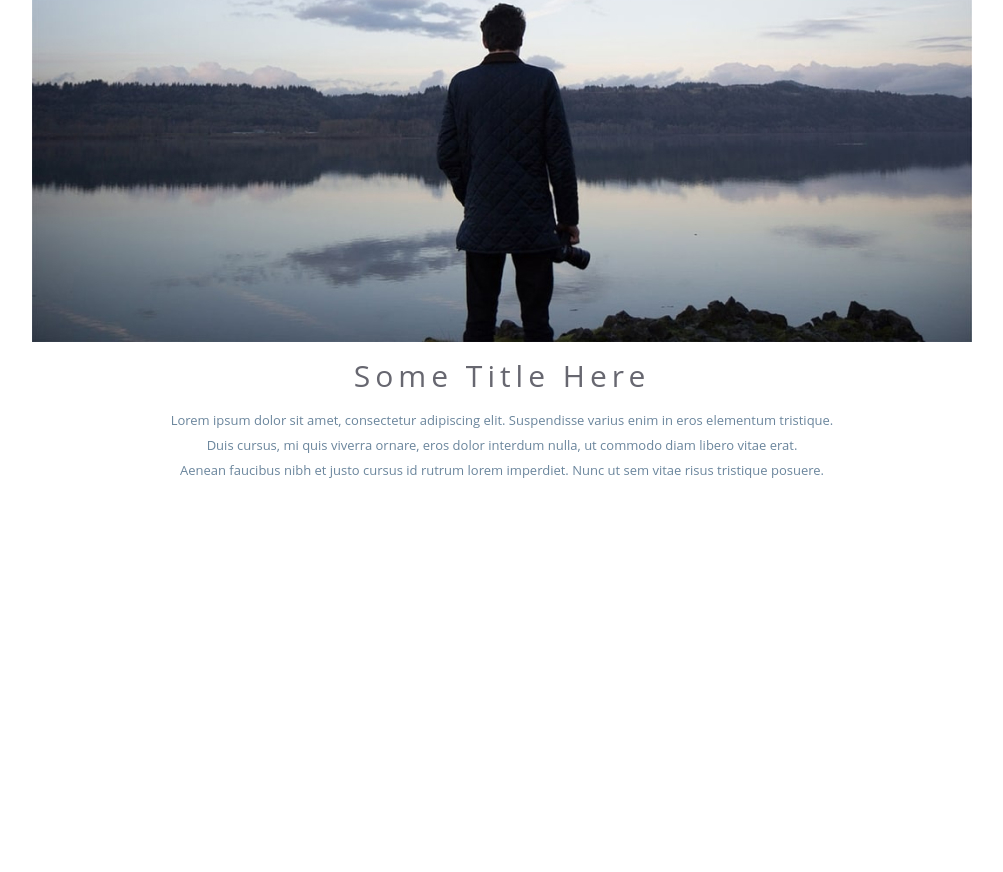
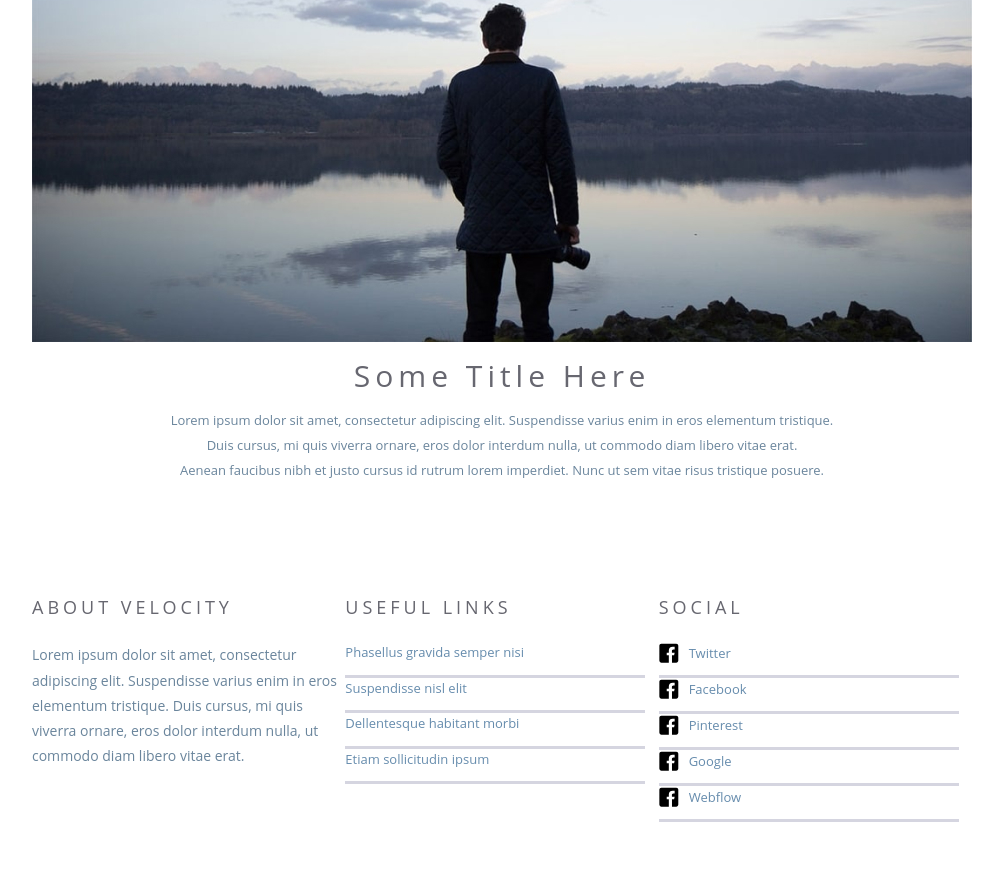
Before and after one commit to frontendoniyorbek/velocity, a plain HTML site: page index.html in a window 1280 px wide. Shown: the part 2699-3571 px from the top of the page, without its empty margins (138-1141 px from the left). Before the commit the page ends 3262 px from the top, so only its background shows below. Drawn offline with Linux system fonts and the light colour scheme.

Commit message:
add velocity-about

```diff
--- a/css/styles.css
+++ b/css/styles.css
@@ -11,6 +11,7 @@
 	--line-height: 1.8;
 	--text-color: #6a859c;
 	--we-do-color: #8e8e9c;
+	--velosity-about-link: #668cad;
 }
 
 @font-face {
@@ -437,3 +438,63 @@ p {
 	text-align: center;
 	line-height: 1.9;
 }
+
+/* velocity-about */
+.velocity-about {
+	padding-top: 35px;
+	padding-bottom: 50px;
+}
+
+.velocity-about__container {
+	display: flex;
+	justify-content: space-between;
+}
+
+.velocity-about__inner {
+	max-width: 320px;
+	width: 100%;
+}
+
+.velocity-about__inner-title {
+	font-size: 18px;
+	line-height: 1.1;
+	letter-spacing: 4px;
+	color: var(--gray-color);
+	text-transform: uppercase;
+	margin-bottom: 25px;
+	font-weight: 400;
+}
+
+.velocity-about__inner-text {
+	color: var(--text-color);
+}
+
+.velocity-about__item {
+	padding-top: 1px;
+	padding-bottom: 12px;
+	max-width: 300px;
+	width: 100%;
+	border-bottom: 3px solid #d5d5e0;
+}
+
+.velocity-about__link {
+	font-weight: 400;
+	font-size: 13px;
+	line-height: 1.5;
+	color: var(--velosity-about-link);
+	transition: all 0.4s ease;
+	display: flex;
+	align-items: center;
+}
+
+.velocity-about__link:hover {
+	color: var(--blue-color);
+}
+
+.velocity-about__link:active {
+	opacity: 0.6;
+}
+
+.velocity-about__img {
+	margin-right: 10px;
+}
--- a/index.html
+++ b/index.html
@@ -135,6 +135,66 @@
 					</div>
 				</div>
 			</section>
+
+			<!-- VELOCITY-ABOUT -->
+			<section class="velocity-about">
+				<div class="container velocity-about__container">
+					<div class="velocity-about__inner">
+						<h2 class="velocity-about__inner-title">about velocity</h2>
+						<p class="velocity-about__inner-text">
+							Lorem ipsum dolor sit amet, consectetur adipiscing elit. Suspendisse varius enim in eros elementum tristique. Duis
+							cursus, mi quis viverra ornare, eros dolor interdum nulla, ut commodo diam libero vitae erat.
+						</p>
+					</div>
+					<div class="velocity-about__inner">
+						<h2 class="velocity-about__inner-title">useful links</h2>
+						<ul class="velocity-about__list">
+							<li class="velocity-about__item">
+								<a class="velocity-about__link" href="#">Phasellus gravida semper nisi</a>
+							</li>
+							<li class="velocity-about__item">
+								<a class="velocity-about__link" href="#">Suspendisse nisl elit</a>
+							</li>
+							<li class="velocity-about__item">
+								<a class="velocity-about__link" href="#">Dellentesque habitant morbi</a>
+							</li>
+							<li class="velocity-about__item">
+								<a class="velocity-about__link" href="#">Etiam sollicitudin ipsum</a>
+							</li>
+						</ul>
+					</div>
+					<div class="velocity-about__inner">
+						<h2 class="velocity-about__inner-title">social</h2>
+						<ul class="velocity-about__list">
+							<li class="velocity-about__item">
+								<a class="velocity-about__link" href="https://www.facebook.com/tursunov.doniyorbek.5" target="_blank">
+									<img class="velocity-about__img" src="img/facebook.svg" alt="facebook" width="20" height="20" /> Twitter</a
+								>
+							</li>
+							<li class="velocity-about__item">
+								<a class="velocity-about__link" href="#">
+									<img class="velocity-about__img" src="img/facebook.svg" alt="facebook" width="20" height="20" /> Facebook</a
+								>
+							</li>
+							<li class="velocity-about__item">
+								<a class="velocity-about__link" href="#">
+									<img class="velocity-about__img" src="img/facebook.svg" alt="facebook" width="20" height="20" /> Pinterest</a
+								>
+							</li>
+							<li class="velocity-about__item">
+								<a class="velocity-about__link" href="#">
+									<img class="velocity-about__img" src="img/facebook.svg" alt="facebook" width="20" height="20" /> Google</a
+								>
+							</li>
+							<li class="velocity-about__item">
+								<a class="velocity-about__link" href="#">
+									<img class="velocity-about__img" src="img/facebook.svg" alt="facebook" width="20" height="20" /> Webflow</a
+								>
+							</li>
+						</ul>
+					</div>
+				</div>
+			</section>
 		</main>
 	</body>
 </html>
```
Also changed, not shown: img/facebook.svg (added), img/google.svg (added), img/pinterest.svg (added), img/twitter.svg (added), img/webflow.svg (added), 1 other file.
